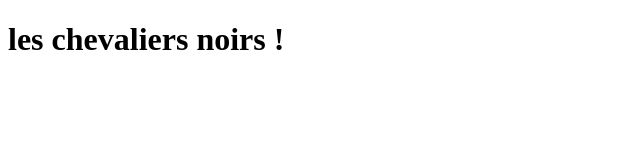
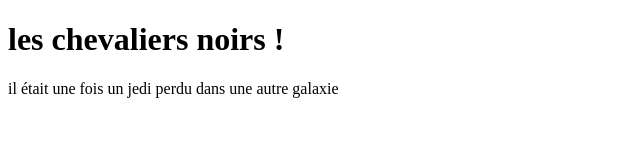
Before and after one commit to stephanemejias/formation-git, a plain HTML site: page index.html in a window 1280 px wide. Shown: the whole page, without its empty margins (0-640 px from the left). Drawn offline with Linux system fonts and the light colour scheme.

Commit message:
feat(new paragraph)

```diff
--- a/index.html
+++ b/index.html
@@ -8,5 +8,8 @@
 </head>
 <body>
     <h1>les chevaliers noirs !</h1>
+    <div>
+        il était une fois un jedi perdu dans une autre galaxie
+    </div>
 </body>
 </html>
```
